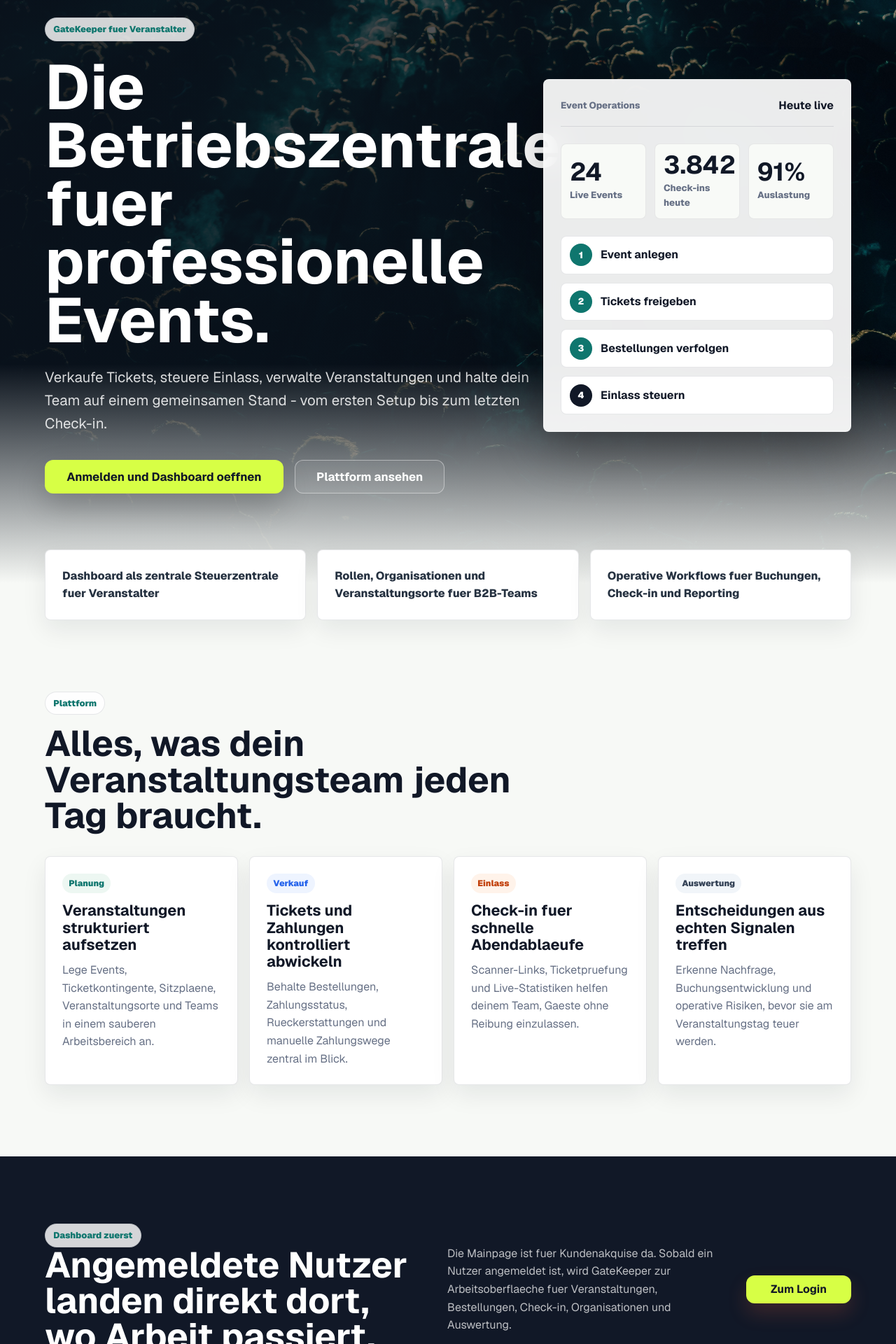
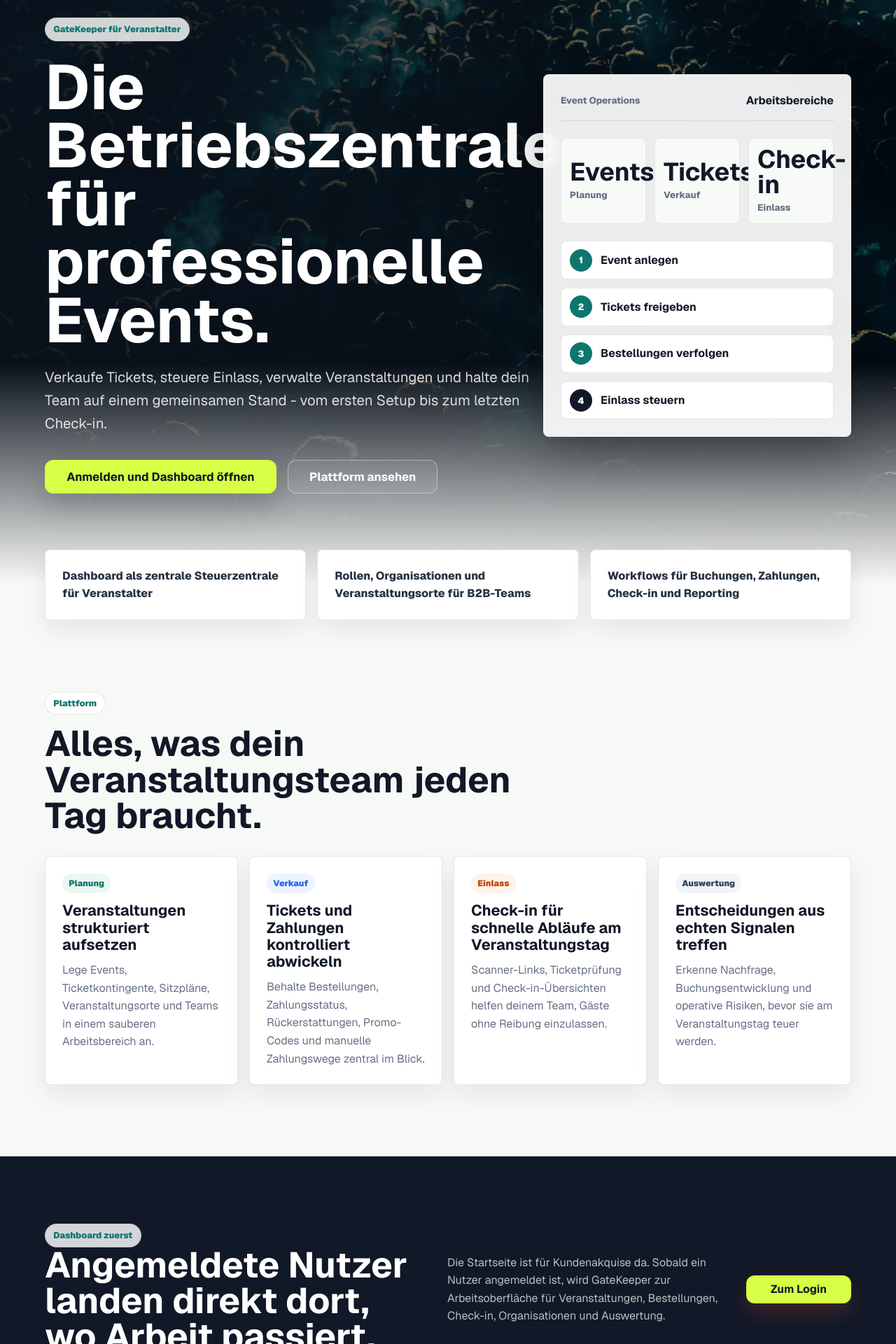
Before and after one commit to moritzmiller/Sportwerk, a Next.js app: page / in a window 1280 px wide. Shown: the part 160-2080 px from the top of the page at 70% size. Built offline with nearby package versions, Linux system fonts and the light colour scheme; no server answers.

Commit message:
Refine GateKeeper homepage copy

```diff
--- a/src/app/global/nav.jsx
+++ b/src/app/global/nav.jsx
@@ -53,7 +53,7 @@ export default async function Nav() {
                             </li>
                             <li>
                                 <Link href="/auth" className="btn btn-primary">
-                                    Dashboard oeffnen
+                                    Dashboard öffnen
                                 </Link>
                             </li>
                         </>
--- a/src/app/page.jsx
+++ b/src/app/page.jsx
@@ -6,32 +6,32 @@ import { getOptionalCurrentUser } from "@/lib/auth";
 export const dynamic = "force-dynamic";
 
 export const metadata = {
-    title: "GateKeeper - Event Operations fuer Veranstalter",
+    title: "GateKeeper - Event Operations für Veranstalter",
     description:
-        "GateKeeper ist die B2B-Plattform fuer Ticketing, Einlass, Zahlungen und Veranstaltungssteuerung.",
+        "GateKeeper ist die B2B-Plattform für Ticketing, Einlass, Zahlungen und Veranstaltungssteuerung.",
 };
 
-const operatingMetrics = [
-    { label: "Live Events", value: "24" },
-    { label: "Check-ins heute", value: "3.842" },
-    { label: "Auslastung", value: "91%" },
+const commandAreas = [
+    { label: "Planung", value: "Events" },
+    { label: "Verkauf", value: "Tickets" },
+    { label: "Einlass", value: "Check-in" },
 ];
 
 const platformModules = [
     {
         eyebrow: "Planung",
         title: "Veranstaltungen strukturiert aufsetzen",
-        text: "Lege Events, Ticketkontingente, Sitzplaene, Veranstaltungsorte und Teams in einem sauberen Arbeitsbereich an.",
+        text: "Lege Events, Ticketkontingente, Sitzpläne, Veranstaltungsorte und Teams in einem sauberen Arbeitsbereich an.",
     },
     {
         eyebrow: "Verkauf",
         title: "Tickets und Zahlungen kontrolliert abwickeln",
-        text: "Behalte Bestellungen, Zahlungsstatus, Rueckerstattungen und manuelle Zahlungswege zentral im Blick.",
+        text: "Behalte Bestellungen, Zahlungsstatus, Rückerstattungen, Promo-Codes und manuelle Zahlungswege zentral im Blick.",
     },
     {
         eyebrow: "Einlass",
-        title: "Check-in fuer schnelle Abendablaeufe",
-        text: "Scanner-Links, Ticketpruefung und Live-Statistiken helfen deinem Team, Gaeste ohne Reibung einzulassen.",
+        title: "Check-in für schnelle Abläufe am Veranstaltungstag",
+        text: "Scanner-Links, Ticketprüfung und Check-in-Übersichten helfen deinem Team, Gäste ohne Reibung einzulassen.",
     },
     {
         eyebrow: "Auswertung",
@@ -41,9 +41,9 @@ const platformModules = [
 ];
 
 const proofPoints = [
-    "Dashboard als zentrale Steuerzentrale fuer Veranstalter",
-    "Rollen, Organisationen und Veranstaltungsorte fuer B2B-Teams",
-    "Operative Workflows fuer Buchungen, Check-in und Reporting",
+    "Dashboard als zentrale Steuerzentrale für Veranstalter",
+    "Rollen, Organisationen und Veranstaltungsorte für B2B-Teams",
+    "Workflows für Buchungen, Zahlungen, Check-in und Reporting",
 ];
 
 const workflowSteps = [
@@ -66,15 +66,15 @@ export default async function HomePage() {
                 <div className="b2b-hero__image" aria-hidden="true" />
                 <div className="container b2b-hero__inner">
                     <div className="b2b-hero__copy">
-                        <span className="b2b-kicker">GateKeeper fuer Veranstalter</span>
-                        <h1>Die Betriebszentrale fuer professionelle Events.</h1>
+                        <span className="b2b-kicker">GateKeeper für Veranstalter</span>
+                        <h1>Die Betriebszentrale für professionelle Events.</h1>
                         <p>
                             Verkaufe Tickets, steuere Einlass, verwalte Veranstaltungen und halte dein Team auf einem
                             gemeinsamen Stand - vom ersten Setup bis zum letzten Check-in.
                         </p>
                         <div className="b2b-hero__actions" aria-label="GateKeeper starten">
                             <Link href="/auth" className="btn btn-primary btn-lg">
-                                Anmelden und Dashboard oeffnen
+                                Anmelden und Dashboard öffnen
                             </Link>
                             <Link href="#plattform" className="btn btn-ghost btn-lg">
                                 Plattform ansehen
@@ -85,13 +85,13 @@ export default async function HomePage() {
                     <div className="b2b-command-panel" aria-label="Dashboard Vorschau">
                         <div className="b2b-command-panel__header">
                             <span>Event Operations</span>
-                            <strong>Heute live</strong>
+                            <strong>Arbeitsbereiche</strong>
                         </div>
                         <div className="b2b-command-panel__metrics">
-                            {operatingMetrics.map((metric) => (
-                                <div key={metric.label}>
-                                    <strong>{metric.value}</strong>
-                                    <span>{metric.label}</span>
+                            {commandAreas.map((area) => (
+                                <div key={area.label}>
+                                    <strong>{area.value}</strong>
+                                    <span>{area.label}</span>
                                 </div>
                             ))}
                         </div>
@@ -141,8 +141,8 @@ export default async function HomePage() {
                         <h2>Angemeldete Nutzer landen direkt dort, wo Arbeit passiert.</h2>
                     </div>
                     <p>
-                        Die Mainpage ist fuer Kundenakquise da. Sobald ein Nutzer angemeldet ist, wird GateKeeper zur
-                        Arbeitsoberflaeche fuer Veranstaltungen, Bestellungen, Check-in, Organisationen und Auswertung.
+                        Die Startseite ist für Kundenakquise da. Sobald ein Nutzer angemeldet ist, wird GateKeeper zur
+                        Arbeitsoberfläche für Veranstaltungen, Bestellungen, Check-in, Organisationen und Auswertung.
                     </p>
                     <Link href="/auth" className="btn btn-primary">
                         Zum Login
```
